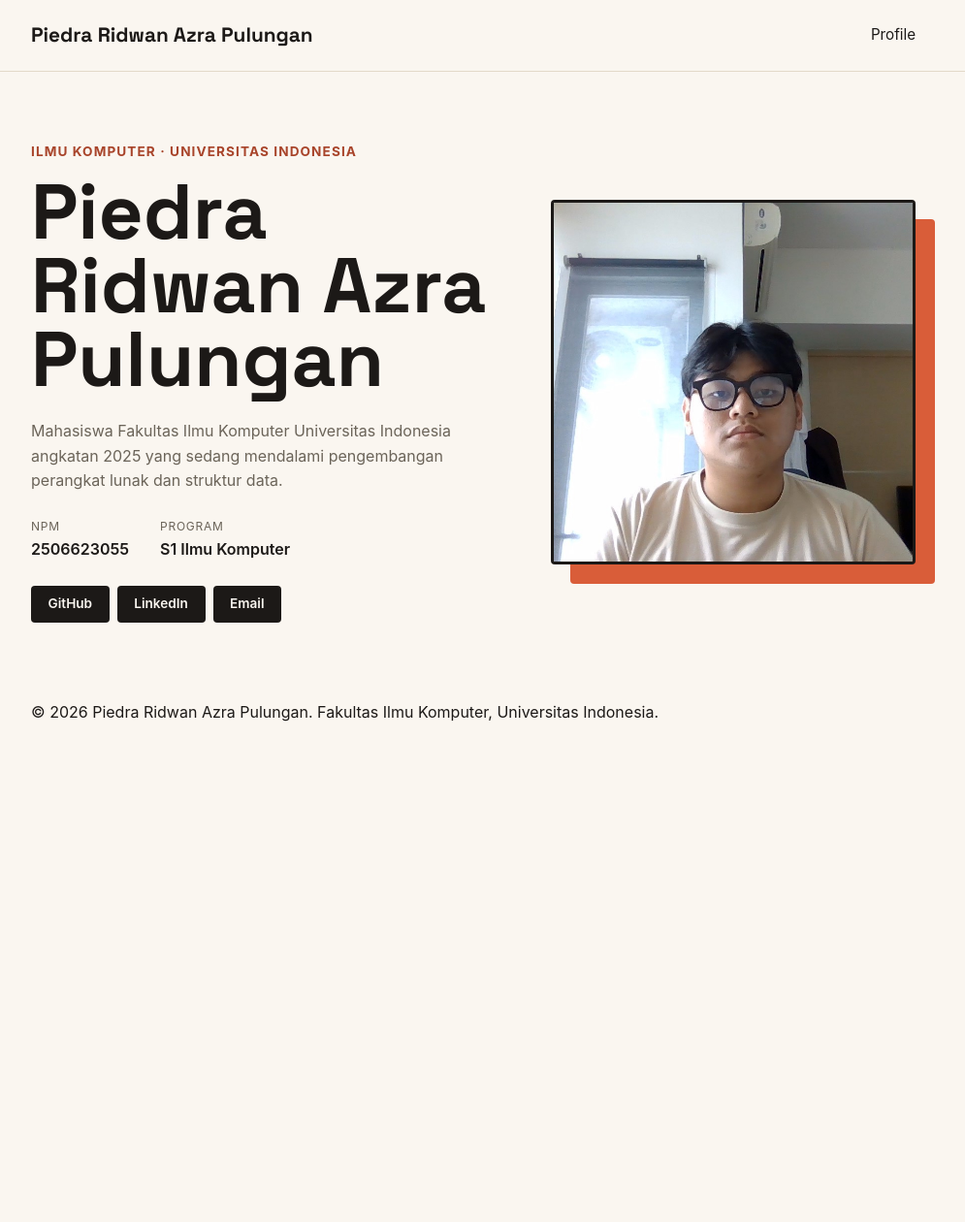
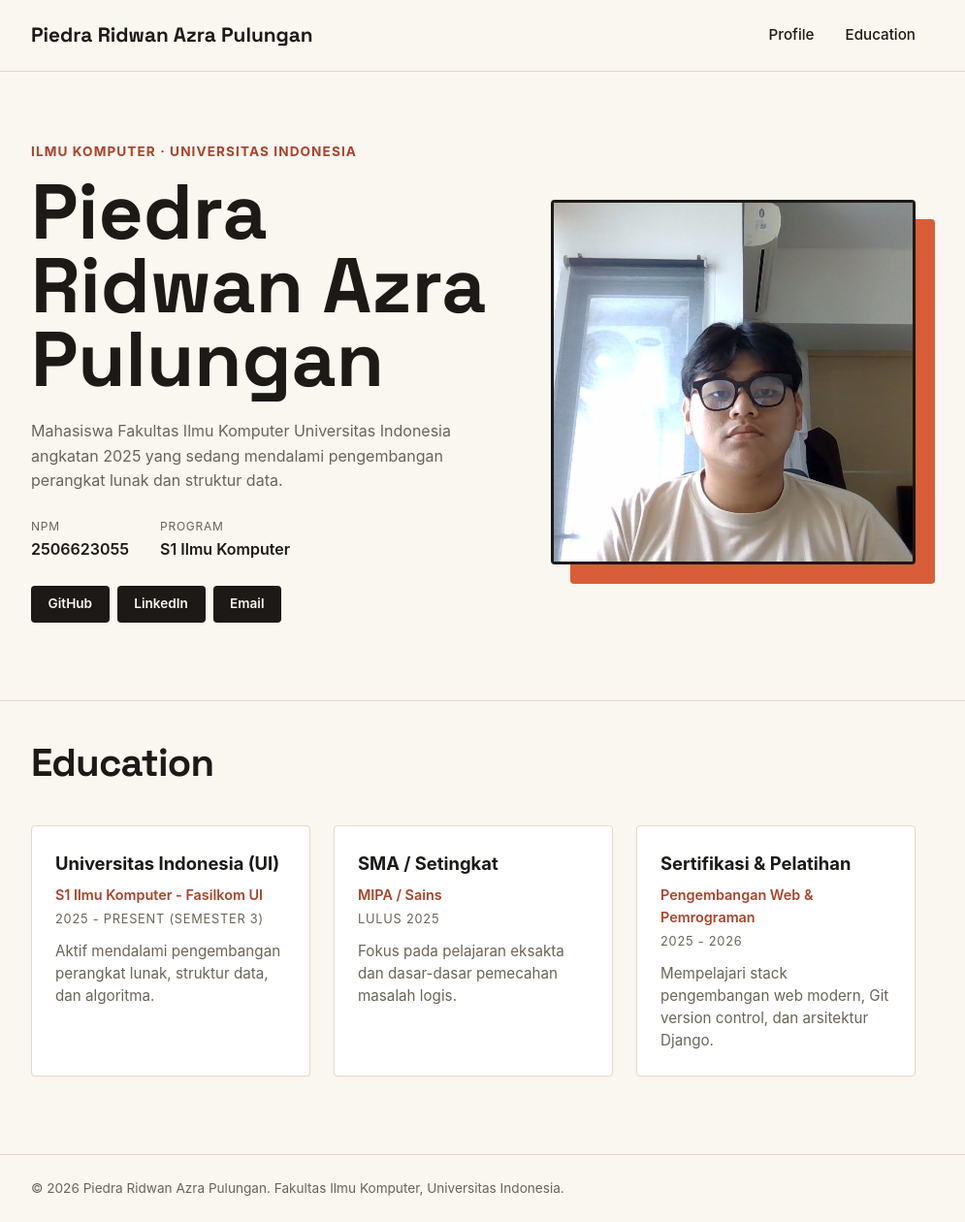
Before and after one commit to droskiee/myportofolio, a Django app: page / in a window 1280 px wide. Shown: the whole page at 97% size, without its empty margins (152-1147 px from the left). Before the commit the page ends 744 px from the top, so only its background shows below. Run offline with Django 5.2, Linux system fonts and the light colour scheme.

Commit message:
Add education section

```diff
--- a/static/css/style.css
+++ b/static/css/style.css
@@ -21,7 +21,7 @@ body {
     line-height: 1.6;
 }
 
-h1, .brand {
+h1, h2, .brand {
     font-family: "Space Grotesk", -apple-system, sans-serif;
 }
 
@@ -58,6 +58,12 @@ h1, .brand {
     color: var(--ink);
     text-decoration: none;
     font-size: 0.95rem;
+    font-weight: 500;
+    transition: color 0.2s ease;
+}
+
+.site-header nav a:hover {
+    color: var(--accent);
 }
 
 .hero {
@@ -168,3 +174,91 @@ h1, .brand {
     border-radius: var(--radius);
     border: 3px solid var(--ink);
 }
+.education-section {
+    padding: 2rem 0 5rem;
+    border-top: 1px solid var(--line);
+}
+
+.education-section h2 {
+    font-size: clamp(2rem, 4vw, 2.5rem);
+    margin-bottom: 2rem;
+    letter-spacing: -0.02em;
+}
+
+.education-container {
+    display: grid;
+    grid-template-columns: repeat(auto-fit, minmax(280px, 1fr));
+    gap: 1.5rem;
+}
+
+.education-card {
+    background-color: #ffffff;
+    border: 1px solid var(--line);
+    border-radius: var(--radius);
+    padding: 1.5rem;
+    box-shadow: 0 2px 4px rgba(0, 0, 0, 0.02);
+    transition: transform 0.2s ease, box-shadow 0.2s ease, border-color 0.2s ease;
+}
+
+.education-card:hover {
+    transform: translateY(-4px);
+    box-shadow: 0 6px 12px rgba(28, 25, 23, 0.06);
+    border-color: var(--accent);
+}
+
+.education-card h3 {
+    font-size: 1.15rem;
+    font-weight: 700;
+    margin-bottom: 0.35rem;
+    color: var(--ink);
+}
+
+.edu-major {
+    font-size: 0.9rem;
+    font-weight: 600;
+    color: var(--accent-dark);
+    margin-bottom: 0.25rem;
+}
+
+.edu-period {
+    font-size: 0.8rem;
+    text-transform: uppercase;
+    letter-spacing: 0.06em;
+    color: var(--text-muted);
+    margin-bottom: 0.75rem;
+}
+
+.edu-desc {
+    font-size: 0.95rem;
+    color: var(--text-muted);
+    line-height: 1.5;
+}
+
+.site-footer {
+    padding: 1.5rem 0;
+    color: var(--text-muted);
+    font-size: 0.85rem;
+    border-top: 1px solid var(--line);
+}
+
+@media (max-width: 600px) {
+    .hero-grid {
+        grid-template-columns: 1fr;
+        grid-template-areas:
+            "identity"
+            "photo"
+            "details";
+    }
+
+    .hero-photo {
+        max-width: 220px;
+    }
+
+    .social-links {
+        justify-content: flex-start;
+    }
+
+    .education-container {
+        grid-template-columns: 1fr;
+    }
+}
--- a/templates/index.html
+++ b/templates/index.html
@@ -15,6 +15,7 @@
             <a href="#profile" class="brand">Piedra Ridwan Azra Pulungan</a>
             <nav>
                 <a href="#profile">Profile</a>
+                <a href="#education">Education</a> <!-- Tambahan link navigasi -->
             </nav>
         </div>
     </header>
@@ -50,6 +51,31 @@
                 </div>
             </div>
         </section>
+        <section id="education" class="education-section">
+            <div class="container">
+                <h2>Education</h2>
+                <div class="education-container">
+                    <div class="education-card">
+                        <h3>Universitas Indonesia (UI)</h3>
+                        <p class="edu-major">S1 Ilmu Komputer - Fasilkom UI</p>
+                        <p class="edu-period">2025 - Present (Semester 3)</p>
+                        <p class="edu-desc">Aktif mendalami pengembangan perangkat lunak, struktur data, dan algoritma.</p>
+                    </div>
+                    <div class="education-card">
+                        <h3>SMA / Setingkat</h3>
+                        <p class="edu-major">MIPA / Sains</p>
+                        <p class="edu-period">Lulus 2025</p>
+                        <p class="edu-desc">Fokus pada pelajaran eksakta dan dasar-dasar pemecahan masalah logis.</p>
+                    </div>
+                    <div class="education-card">
+                        <h3>Sertifikasi & Pelatihan</h3>
+                        <p class="edu-major">Pengembangan Web & Pemrograman</p>
+                        <p class="edu-period">2025 - 2026</p>
+                        <p class="edu-desc">Mempelajari stack pengembangan web modern, Git version control, dan arsitektur Django.</p>
+                    </div>
+                </div>
+            </div>
+        </section>
     </main>
 
     <footer class="site-footer">
```
